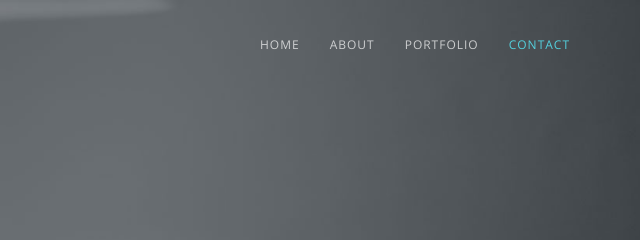
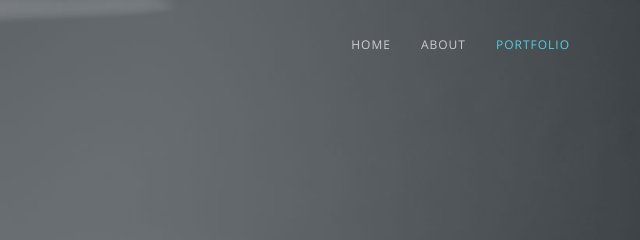
Before and after one commit to ritzrash/myhomepage, a plain HTML site: page index.html in a window 1280 px wide. Shown: the top 240 px of the page, 640-1280 px from the left. Drawn offline with nearby package versions, Linux system fonts and the light colour scheme.

Commit message:
l52_contactremoved

```diff
--- a/index.html
+++ b/index.html
@@ -49,7 +49,7 @@
         <li><a href="#page-top" class="page-scroll">Home</a></li>
         <li><a href="#about" class="page-scroll">About</a></li>
         <li><a href="#portfolio" class="page-scroll">Portfolio</a></li>
-        <li><a href="#contact" class="page-scroll">Contact</a></li>
+        <!--li><a href="#contact" class="page-scroll">Contact</a></li!-->
       </ul>
     </div>
     <!-- /.navbar-collapse -->
```
